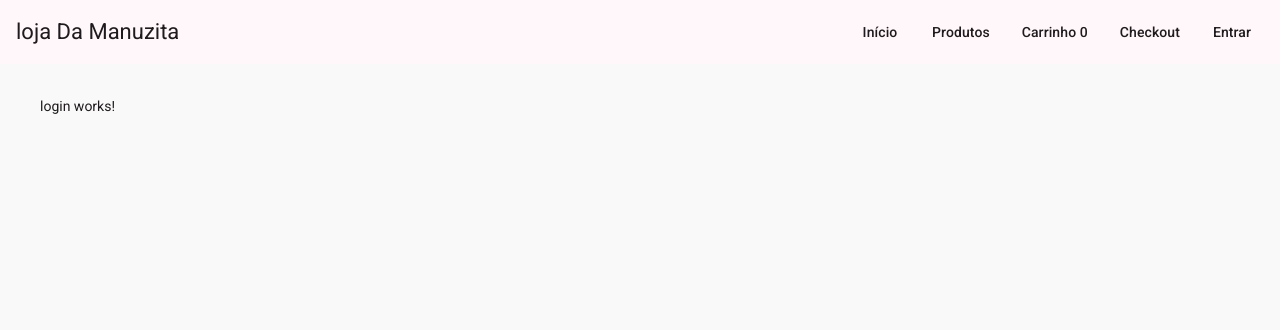
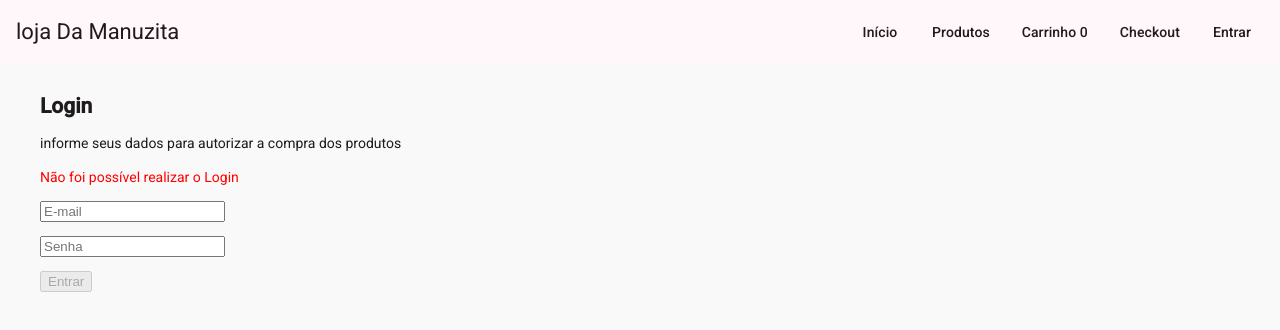
Before and after one commit to manuzita-12/-e-commerce, an Angular app: page /login in a window 1280 px wide. Shown: the top 330 px of the page. Built offline with nearby package versions, Linux system fonts and the light colour scheme.

Commit message:
feat(login): implementa formulário de login com validações

```diff
--- a/src/app/features/login/login/login.html
+++ b/src/app/features/login/login/login.html
@@ -1 +1,32 @@
-<p>login works!</p>
+<h2>Login</h2>
+<p>informe seus dados para autorizar a compra dos produtos</p>
+
+@if(!erroLogin()){
+    <p style="color: red;">Não foi possível realizar o Login</p>
+}
+
+<form [formGroup]="formulario">
+    <p><input type="email" formControlName="email" placeholder="E-mail"></p>
+
+      @if(formulario.get('email')?.touched && formulario.get('email')?.invalid){
+         @if(formulario.get('email')?.errors?.['required']){
+            <small style="color: red;">ESTE CAMPO É OBRIGATÓRIO</small>
+         }
+      }
+      @if(formulario.get('email')?.errors?.['email']){
+        <small style="color: red;">E-MAIL INVÁLIDO</small>
+      }
+
+    <p><input type="password" formControlName="senha" placeholder="Senha"></p>
+
+      @if(formulario.get('senha')?.touched && formulario.get('senha')?.invalid){
+        @if(formulario.get('senha')?.errors?.['required']){
+        <small style="color: red;">ESTE CAMPO É OBRIGATÓRIO</small>
+      }
+    }
+      @if(formulario.get('senha')?.errors?.['minlength']){
+        <small style="color: red;">DEVE CONTER NO MÍNIMO 6 CARACTERES</small>
+      }
+
+    <button type="button" (click)="entrar()" [disabled]="formulario.invalid">Entrar</button>
+</form>
```
